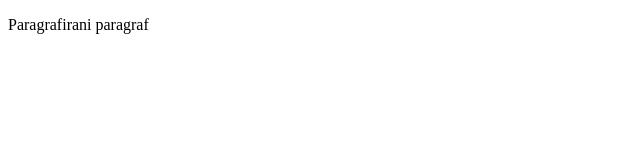
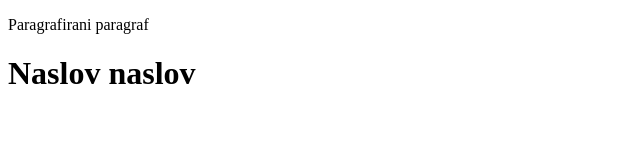
Before and after one commit to david-tomic/vjezbaRepo, a plain HTML site: page index.html in a window 1280 px wide. Shown: the whole page, without its empty margins (0-640 px from the left). Drawn offline with Linux system fonts and the light colour scheme.

Commit message:
Napravio naslov

```diff
--- a/index.html
+++ b/index.html
@@ -8,5 +8,6 @@
   </head>
   <body>
     <p>Paragrafirani paragraf</p>
+    <h1>Naslov naslov</h1>
   </body>
 </html>
```
